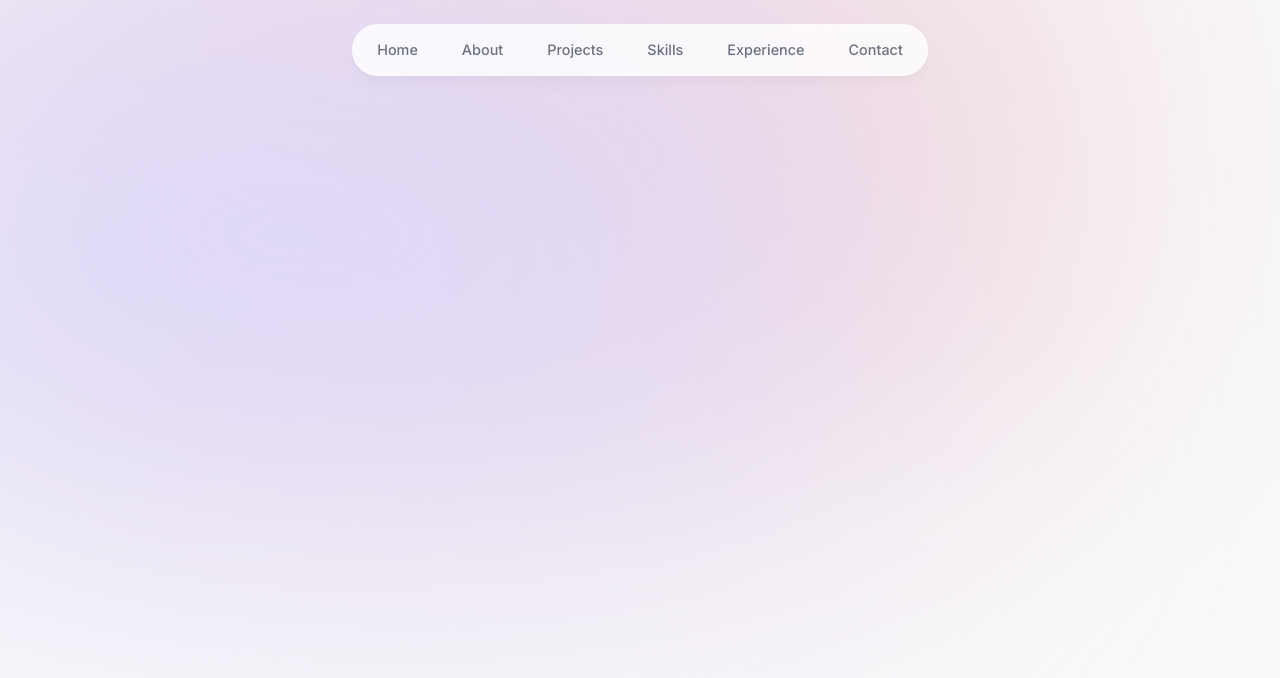
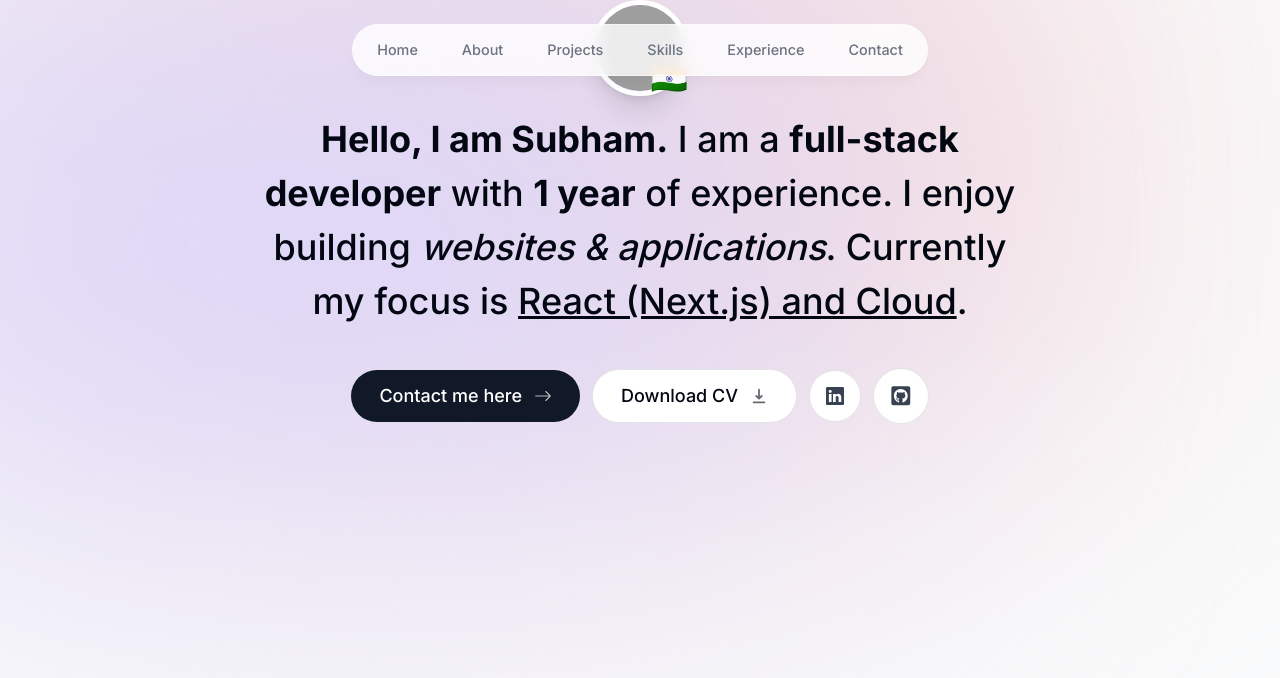
Before and after one commit to EagleVector/portfolio, a Next.js app: page / in a window 1280 px wide. Shown: the top 678 px of the page. Built offline with nearby package versions, Linux system fonts and the light colour scheme; grey boxes are pictures that could not be loaded.

Commit message:
allignment settings

```diff
--- a/app/page.tsx
+++ b/app/page.tsx
@@ -1,5 +1,9 @@
+import Intro from "@/components/intro";
+
 export default function Home() {
 	return (
-		<main className="flex min-h-screen flex-col items-center justify-between p-24"></main>
+		<main className="flex flex-col items-center px-4">
+			<Intro />
+		</main>
 	);
 }
```
